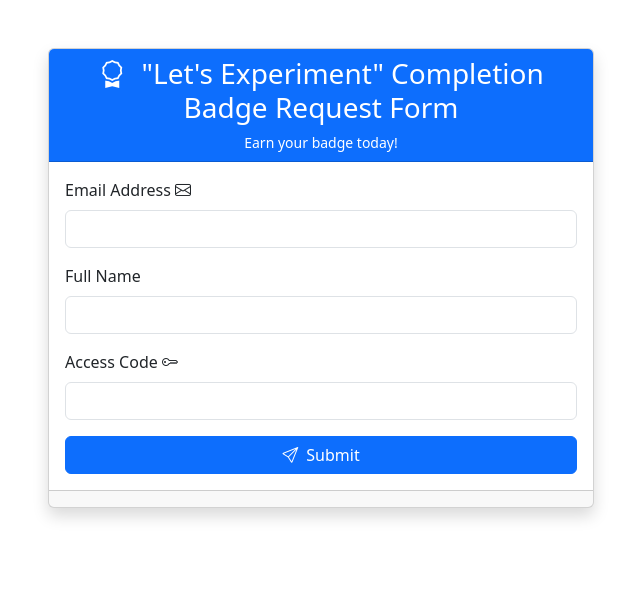
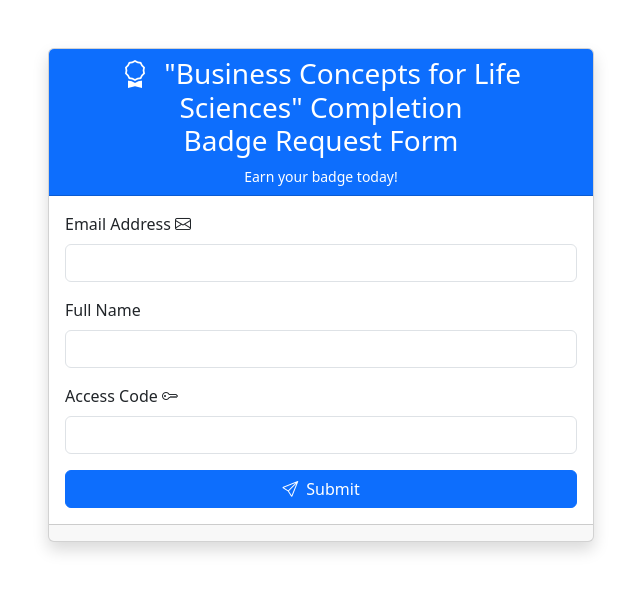
Before and after one commit to ScienceCommunicationLab/publish_badge, a website: page public/BCLS_SP.html in a window 1280 px wide. Shown: the whole page, without its empty margins (319-959 px from the left). Drawn offline with nearby package versions, Linux system fonts and the light colour scheme.

Commit message:
Fix text

```diff
--- a/public/BCLS_SP.html
+++ b/public/BCLS_SP.html
@@ -20,7 +20,7 @@
           <div class="card-header text-center bg-primary text-white">
             <h3>
               <i class="bi bi-award me-2"></i>
-              "Let's Experiment" Completion<br/> Badge Request Form
+              "Business Concepts for Life Sciences" Completion<br/> Badge Request Form
             </h3>
             <p class="mb-0 small">Earn your badge today!</p>
           </div>
```
